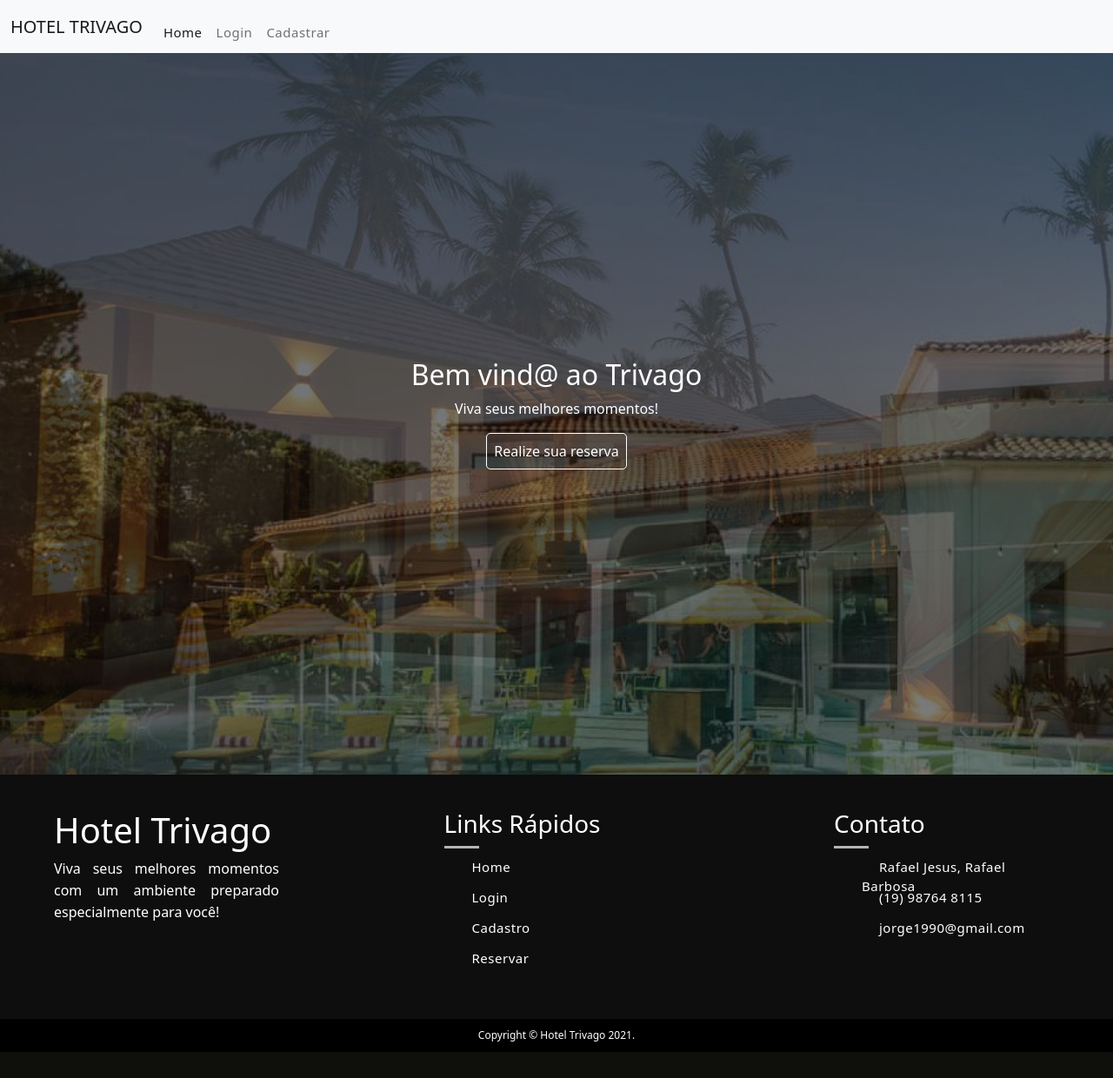
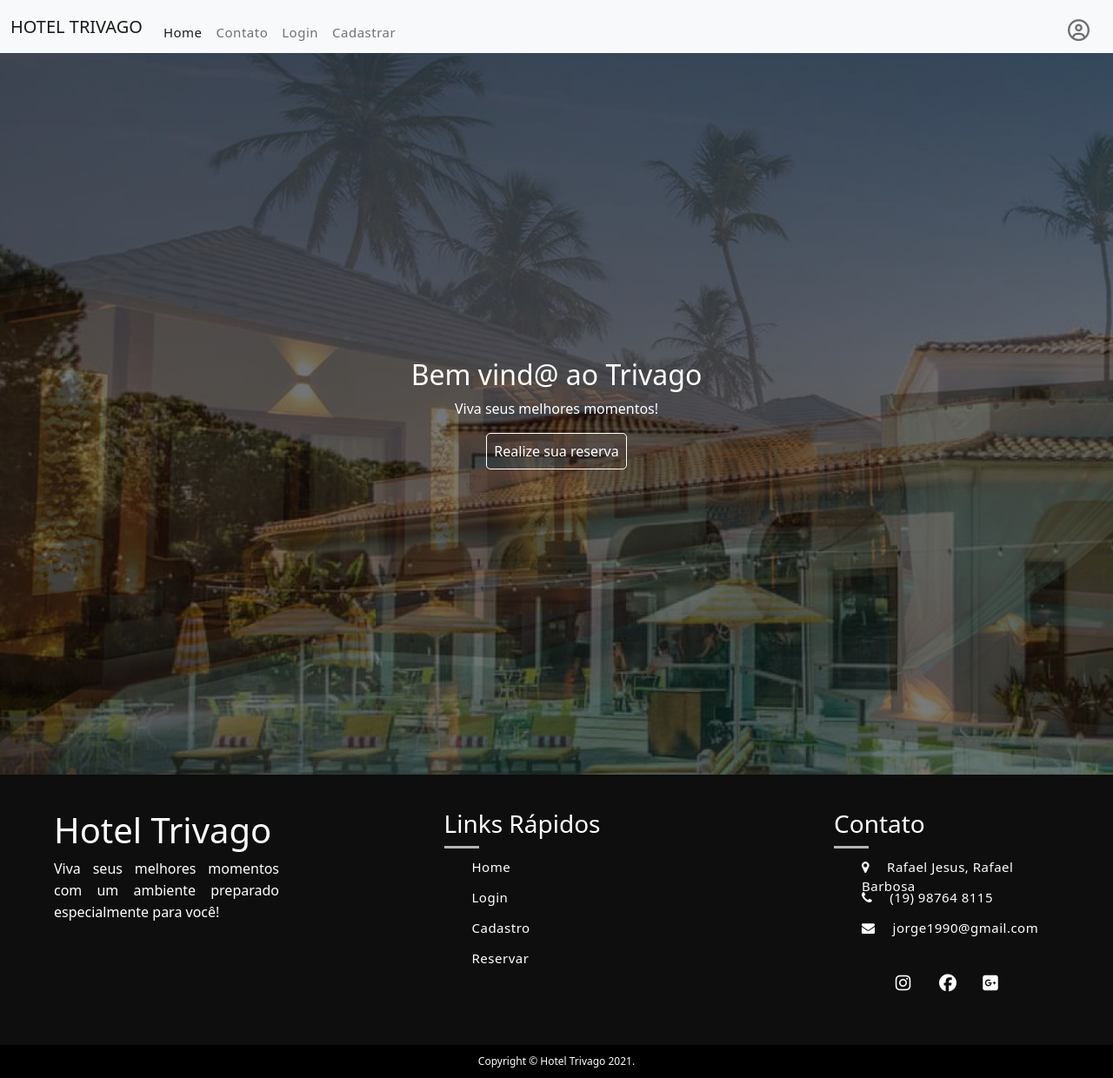
Before and after one commit to RafaelAlexandreJesus/hotel, a Django app: page / in a window 1280 px wide. Shown: the whole page at 87% size. Before the commit the page ends 1210 px from the top, so only its background shows below. Run offline with Django 3.2, Linux system fonts and the light colour scheme; some libraries are stand-ins or nearby versions.

Commit message:
funcionalidades atualizadas

```diff
--- a/home/templates/home/index.html
+++ b/home/templates/home/index.html
@@ -1,5 +1,5 @@
-{%extends 'base.html'%} {% load static %} {%block 'titulo'%} Hotel Trivago | Viva seus melhores momentos! {%endblock%}
-{%block 'conteudo'%}
+{%extends 'base.html'%} {% load static %} {%block 'titulo'%} Hotel Trivago |
+Viva seus melhores momentos! {%endblock%} {%block 'conteudo'%}
 <style>
   @keyframes background {
     0%,
@@ -38,13 +38,21 @@
           <a class="nav-link active" aria-current="page" href="#">Home</a>
         </li>
         <li class="nav-item">
-          <a class="nav-link" href="{% url 'login' %}">Login</a></li>
-            <li>
+          <a class="nav-link" aria-current="page" href="#footer">Contato</a>
+        </li>
+        <li class="nav-item">
+          <a class="nav-link" href="{% url 'login' %}">Login</a>
+        </li>
+        <li class="nav-item">
           <a class="nav-link" href="{% url 'form_cliente' %}">Cadastrar</a>
         </li>
-          </ul>
+        <li class="nav-item" id="responsive">
+          <a class="nav-link" href="{% url 'editarADM' %}">Editar Meu Perfil</a>
         </li>
       </ul>
+      <span class="navbar-text" href="{% url 'editarADM' %}" id="profile">
+        <i class="far fa-user-circle"></i>
+      </span>
     </div>
   </div>
 </nav>
@@ -57,13 +65,13 @@
 
 <div class="footer">
   <div class="inner-footer">
-
-
     <div class="footer-items">
       <h1>Hotel Trivago</h1>
-      <p>Viva seus melhores momentos com um ambiente preparado especialmente para você!</p>
+      <p>
+        Viva seus melhores momentos com um ambiente preparado especialmente para
+        você!
+      </p>
     </div>
-
 
     <div class="footer-items">
       <h3>Links Rápidos</h3>
@@ -76,16 +84,19 @@
       </ul>
     </div>
 
-
-    <div class="footer-items">
+    <div class="footer-items" id="footer">
       <h3>Contato</h3>
       <div class="border1"></div>
       <ul>
-          <li><i class="fa fa-map-marker" aria-hidden="true"></i>Rafael Jesus, Rafael Barbosa</li>
+        <li>
+          <i class="fa fa-map-marker" aria-hidden="true"></i>Rafael Jesus,
+          Rafael Barbosa
+        </li>
         <li><i class="fa fa-phone" aria-hidden="true"></i>(19) 98764 8115</li>
-          <li><i class="fa fa-envelope" aria-hidden="true"></i>jorge1990@gmail.com</li>
+        <li>
+          <i class="fa fa-envelope" aria-hidden="true"></i>jorge1990@gmail.com
+        </li>
       </ul>
-
 
       <div class="social-media">
         <a href="#"><i class="fab fa-instagram"></i></a>
@@ -95,9 +106,6 @@
     </div>
   </div>
 
-
-  <div class="footer-bottom">
-    Copyright &copy; Hotel Trivago 2021.
-  </div>
+  <div class="footer-bottom">Copyright &copy; Hotel Trivago 2021.</div>
 </div>
 {%endblock%}
--- a/layouts/base.html
+++ b/layouts/base.html
@@ -5,8 +5,10 @@
     <meta charset="UTF-8">
     <meta http-equiv="X-UA-Compatible" content="IE=edge">
     <meta name="viewport" content="width=device-width, initial-scale=1.0">
+    <script src="https://cdn.jsdelivr.net/npm/bootstrap@5.0.2/dist/js/bootstrap.bundle.min.js" integrity="sha384-MrcW6ZMFYlzcLA8Nl+NtUVF0sA7MsXsP1UyJoMp4YLEuNSfAP+JcXn/tWtIaxVXM" crossorigin="anonymous"></script>
+    <script src="https://kit.fontawesome.com/88c8975900.js"></script>
+    <link rel="stylesheet" href="https://stackpath.bootstrapcdn.com/font-awesome/4.7.0/css/font-awesome.min.css">
     <link href="https://cdn.jsdelivr.net/npm/bootstrap@5.0.2/dist/css/bootstrap.min.css" rel="stylesheet" integrity="sha384-EVSTQN3/azprG1Anm3QDgpJLIm9Nao0Yz1ztcQTwFspd3yD65VohhpuuCOmLASjC" crossorigin="anonymous">
-    <script src="https://cdn.jsdelivr.net/npm/bootstrap@5.0.2/dist/js/bootstrap.bundle.min.js" integrity="sha384-MrcW6ZMFYlzcLA8Nl+NtUVF0sA7MsXsP1UyJoMp4YLEuNSfAP+JcXn/tWtIaxVXM" crossorigin="anonymous"></script>
     <link rel="stylesheet" href="{% static 'CSS/home.css' %}">
     <link rel="stylesheet" href="{% static 'CSS/cadastro.css' %}">
     <link rel="stylesheet" href="{% static 'CSS/footer.css' %}">
@@ -16,5 +18,6 @@
     {%block 'conteudo'%}
     {%endblock%}
     <script src="{% static 'JS/actions.js' %}"></script>
+    <script src="{% static 'JS/validations.js' %}"></script>
 </body>
 </html>
--- a/static/CSS/cadastro.css
+++ b/static/CSS/cadastro.css
@@ -25,7 +25,7 @@
 .container input {
   background: rgba(255, 255, 255, 0.7);
   border: 1px solid #fff;
-  color: #fff;
+  color: #000;
 }
 
 .sem-login, .com-login {
--- a/static/CSS/cadastro.scss
+++ b/static/CSS/cadastro.scss
@@ -35,7 +35,7 @@
   input {
     background: rgba(255, 255, 255, 0.7);
     border: 1px solid #fff;
-    color: #fff;
+    color: #000;
   }
 }
 
--- a/static/CSS/home.css
+++ b/static/CSS/home.css
@@ -1,3 +1,29 @@
+html {
+  scroll-behavior: smooth;
+}
+
+#profile {
+  width: 100%;
+  font-size: 25px;
+  display: -webkit-box;
+  display: -ms-flexbox;
+  display: flex;
+  -webkit-box-align: center;
+      -ms-flex-align: center;
+          align-items: center;
+  -webkit-box-pack: end;
+      -ms-flex-pack: end;
+          justify-content: flex-end;
+  padding: 0;
+  margin: 10px 15px 0 0;
+  cursor: pointer;
+}
+
+#responsive {
+  display: none;
+  width: 100%;
+}
+
 .landing {
   height: 830px;
   width: 100%;
@@ -124,4 +150,15 @@
     background-size: cover;
   }
 }
+
+@media (max-width: 990px) {
+  #profile {
+    display: none;
+  }
+  #responsive {
+    display: -webkit-box;
+    display: -ms-flexbox;
+    display: flex;
+  }
+}
 /*# sourceMappingURL=home.css.map */
--- a/static/CSS/home.scss
+++ b/static/CSS/home.scss
@@ -9,6 +9,25 @@
   background-repeat: no-repeat;
   background-position: center;
   background-size: cover;
+}
+
+html {
+  scroll-behavior: smooth;
+}
+#profile {
+  width: 100%;
+  font-size: 25px;
+  display: flex;
+  align-items: center;
+  justify-content: flex-end;
+  padding: 0;
+  margin: 10px 15px 0 0;
+  cursor: pointer;
+}
+
+#responsive{
+  display: none;
+  width: 100%;
 }
 
 .landing {
@@ -55,3 +74,12 @@
     @include background();
   }
 }
+
+@media(max-width: 990px){
+  #profile{
+    display: none;
+  }
+  #responsive{
+    display: flex;
+  }
+}
--- /dev/null
+++ b/static/JS/validations.js
@@ -0,0 +1,20 @@
+// função para validação de campos
+function numbers() {
+    // apenas números no campo
+    let key = event.keyCode;
+    if (key >= 48 && key <= 57) {
+      return true;
+    } else {
+      return false;
+    }
+  }
+
+  function words() {
+    // apenas letras no campo
+    let key = event.keyCode;
+    if (key >= 48 && key <= 57) {
+      return false;
+    } else {
+      return true;
+    }
+  }
```
Also changed, not shown: administracao/templates/administracao/editar_cliente.html (+15 -1 lines), administracao/templates/administracao/form_cliente.html (+23 -2 lines), cliente/templates/cliente/form_cliente.html (+9 -1 lines), 1 other file. Lines whose indentation alone changed are shown as unchanged.
